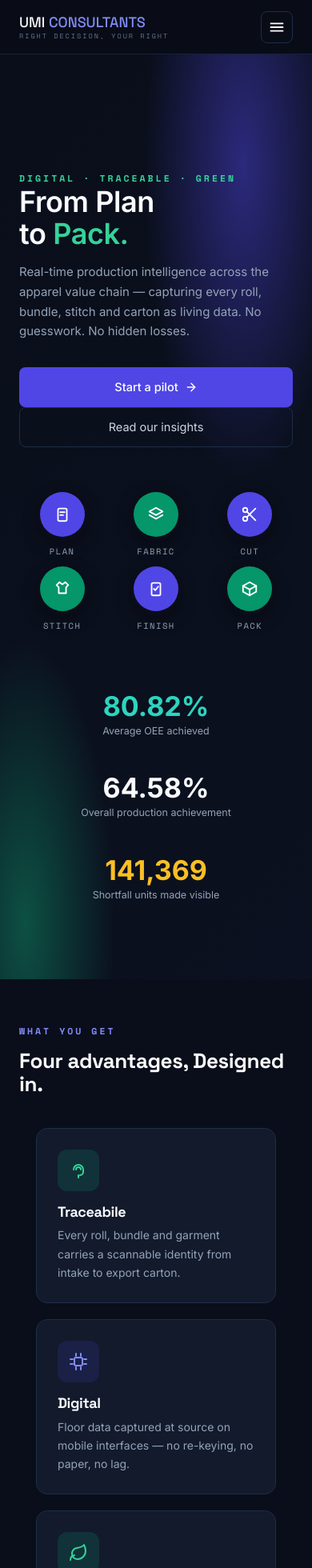
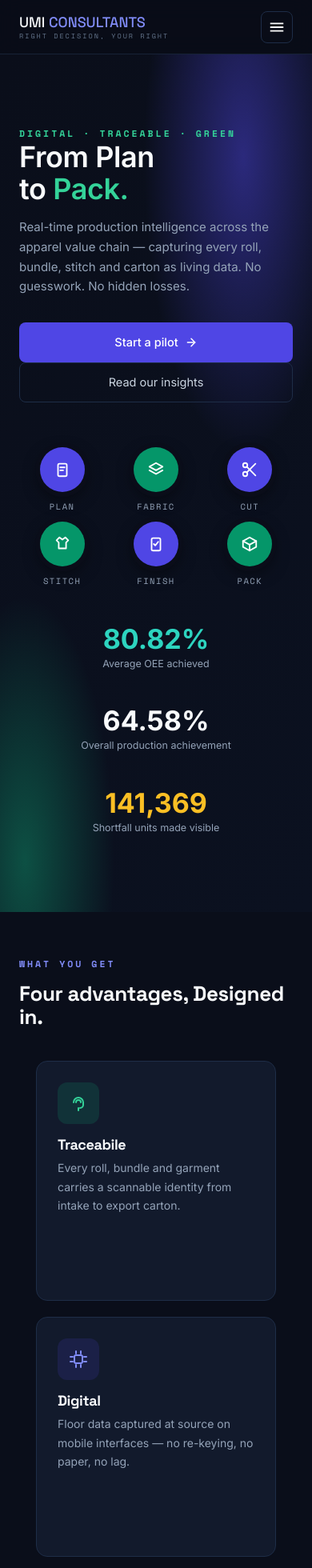
Before and after one commit to ismail-ahmad/umi-website, a Next.js app: page / in a window 390 px wide. Shown: the top 1960 px of the page at 80% size. Built offline with nearby package versions, Linux system fonts and the light colour scheme.

Commit message:
hero fixes

```diff
--- a/app/globals.css
+++ b/app/globals.css
@@ -551,6 +551,11 @@
   border-radius: var(--radius);
   padding: 26px;
   transition: transform .2s, border-color .2s;
+  aspect-ratio: 1;
+  display: flex;
+  justify-content: flex-start;
+  align-items: flex-start;
+  flex-flow: column nowrap;
 }
 .adv-card .card-heading>h3{
   font-size: clamp(18px, 2.2vw, 24px);
@@ -664,6 +669,7 @@
     }
     .adv-card-container .adv-card{
       flex: 40%;
+      justify-content: center;
     }
 }
 
@@ -708,5 +714,6 @@
     }
     .adv-card-container .adv-card{
       max-width: 300px;
+      justify-content: flex-start;
     }
 }
--- a/components/gsection.tsx
+++ b/components/gsection.tsx
@@ -3,7 +3,7 @@
 export default function Gsection({children, nameClass, hero, EyeBrowText, headingTag, headingText}: {children?: React.ReactNode, headingText:React.ReactNode | string, EyeBrowText: string, nameClass?: string[], hero:boolean, headingTag: 'h1' | 'h2' | 'h3' | 'h4'}):ReactElement{
     const Heading = headingTag;
     return(
-        <section className={`g-section v-padding ${(nameClass ? nameClass.join(" ") : '')}`}>
+        <section className={`g-section ${hero ? '': 'v-padding'} ${(nameClass ? nameClass.join(" ") : '')}`}>
             <div className='h-padding'>
                 <p className={`${(hero ?  'hero-eyebrow' : 'eyebrow')}`}>{EyeBrowText}</p>
                 <Heading className={`${hero ? 'hero-g-section-heading' : 'g-section-heading'}`}>{headingText}</Heading>
```
